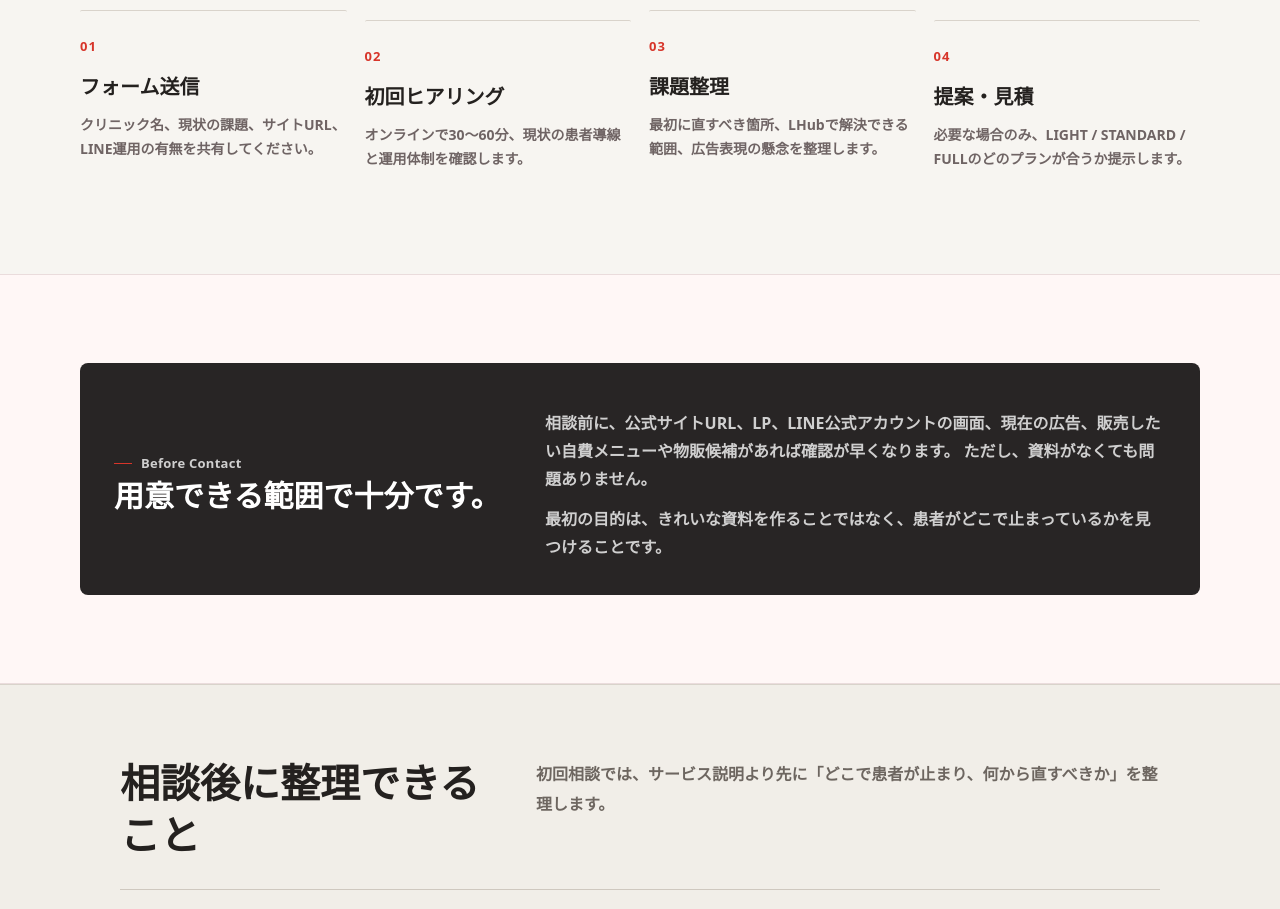
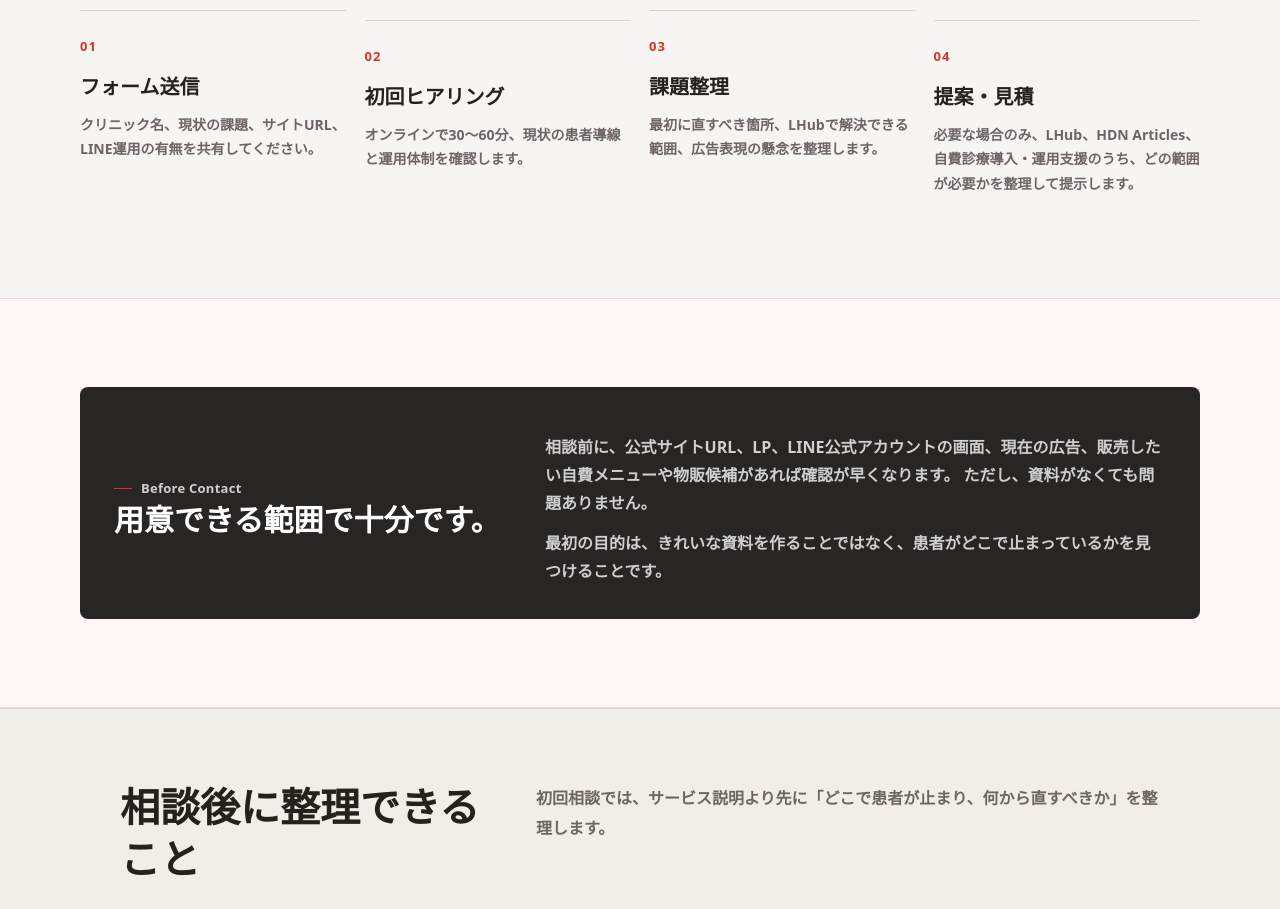
Before and after one commit to hatchyz-coder/hdn-website, a plain HTML site: page consultation.html in a window 1280 px wide. Shown: the part 2220-3129 px from the top of the page. Drawn offline with Linux system fonts and the light colour scheme.

Commit message:
Align clinic services with confirmed pricing

```diff
--- a/consultation.html
+++ b/consultation.html
@@ -716,7 +716,7 @@
           </article>
           <article class="card step">
             <h3>提案・見積</h3>
-            <p>必要な場合のみ、LIGHT / STANDARD / FULLのどのプランが合うか提示します。</p>
+            <p>必要な場合のみ、LHub、HDN Articles、自費診療導入・運用支援のうち、どの範囲が必要かを整理して提示します。</p>
           </article>
         </div>
       </div>
```
